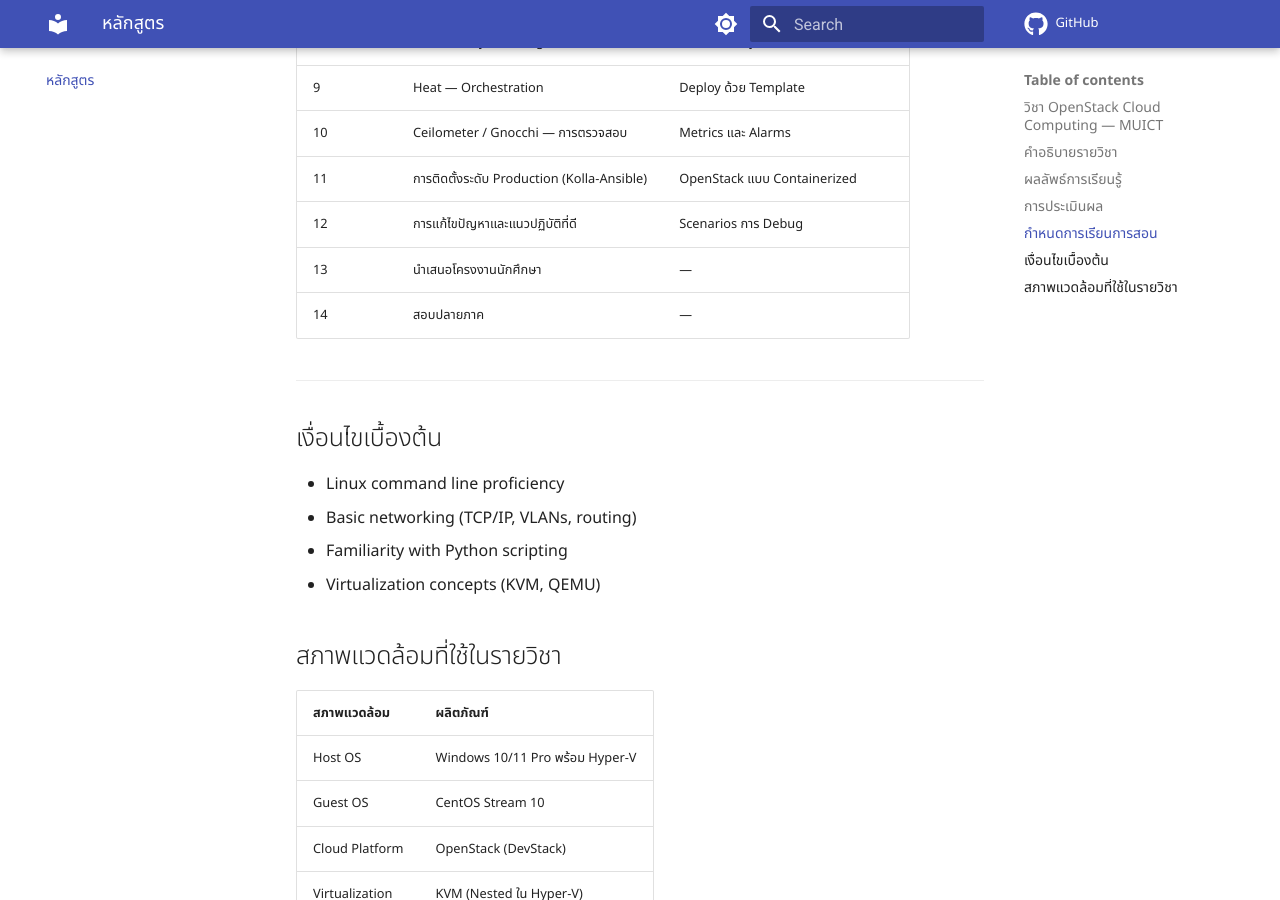
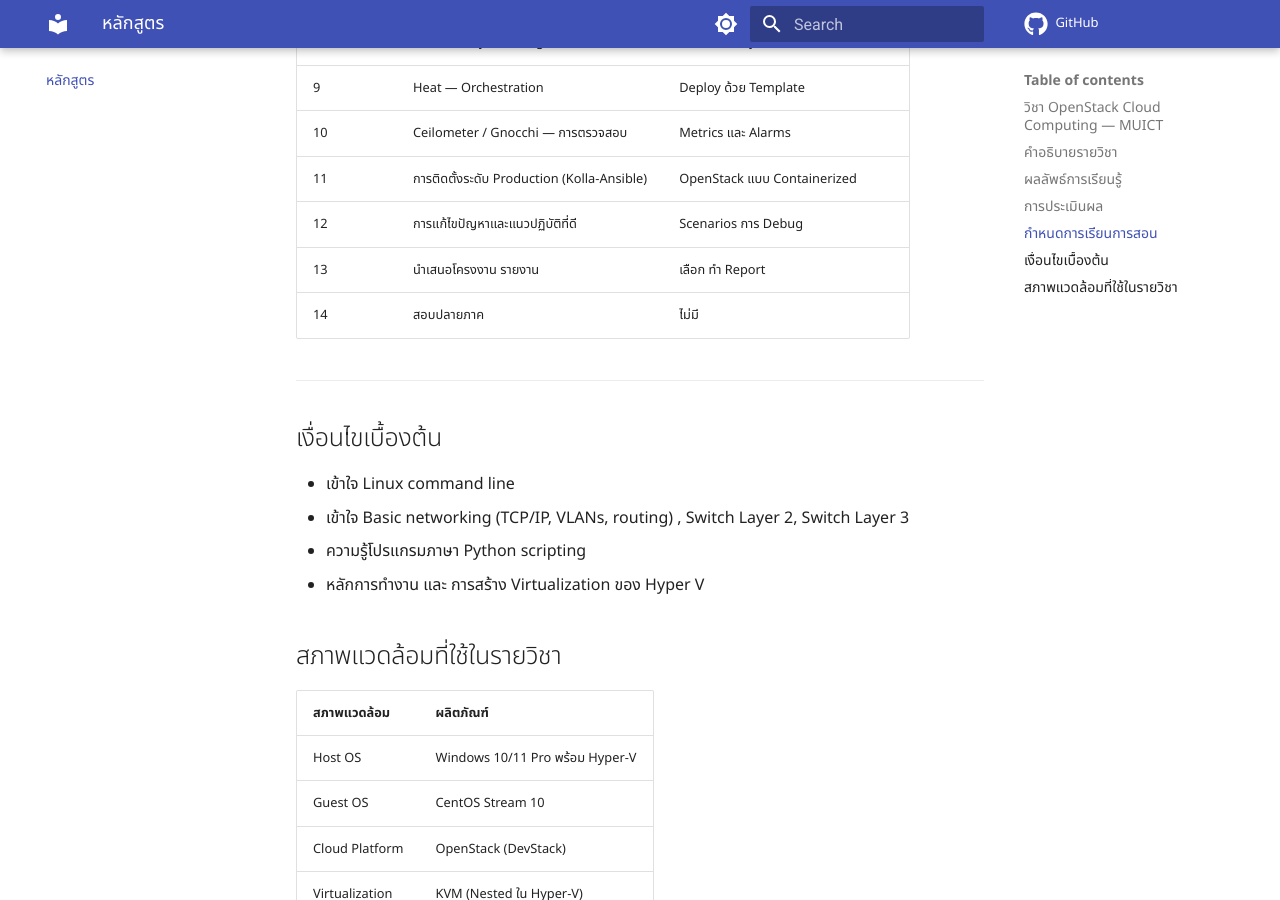
Before and after one commit to itbcodedev/openstack-course-muict, an MkDocs documentation site: the page built from docs/syllabus.md, in a window 1280 px wide and 900 px high, scrolled down 1685 px. Built offline with MkDocs 1.6.1 and Material for MkDocs 9.7.7, drawn with Linux system fonts in a browser that asks for light colours; emoji names are drawn with the system emoji font; comment, search, counter and statistics services are not loaded.

Commit message:
update docs

```diff
--- a/docs/syllabus.md
+++ b/docs/syllabus.md
@@ -50,17 +50,17 @@
 | 10 | Ceilometer / Gnocchi — การตรวจสอบ | Metrics และ Alarms |
 | 11 | การติดตั้งระดับ Production (Kolla-Ansible) | OpenStack แบบ Containerized |
 | 12 | การแก้ไขปัญหาและแนวปฏิบัติที่ดี | Scenarios การ Debug |
-| 13 | นำเสนอโครงงานนักศึกษา | — |
-| 14 | สอบปลายภาค | — |
+| 13 | นำเสนอโครงงาน รายงาน | เลือก ทำ Report  |
+| 14 | สอบปลายภาค | ไม่มี  |
 
 ---
 
 ## เงื่อนไขเบื้องต้น
 
-- Linux command line proficiency
-- Basic networking (TCP/IP, VLANs, routing)
-- Familiarity with Python scripting
-- Virtualization concepts (KVM, QEMU)
+- เข้าใจ Linux command line
+- เข้าใจ Basic networking (TCP/IP, VLANs, routing) ,  Switch Layer 2, Switch Layer 3
+- ความรู้โปรแกรมภาษา Python scripting
+- หลักการทำงาน และ การสร้าง Virtualization ของ Hyper V
 
 ## สภาพแวดล้อมที่ใช้ในรายวิชา
 
```
Also changed, not shown: docs/index.md (+10 -10 lines).
